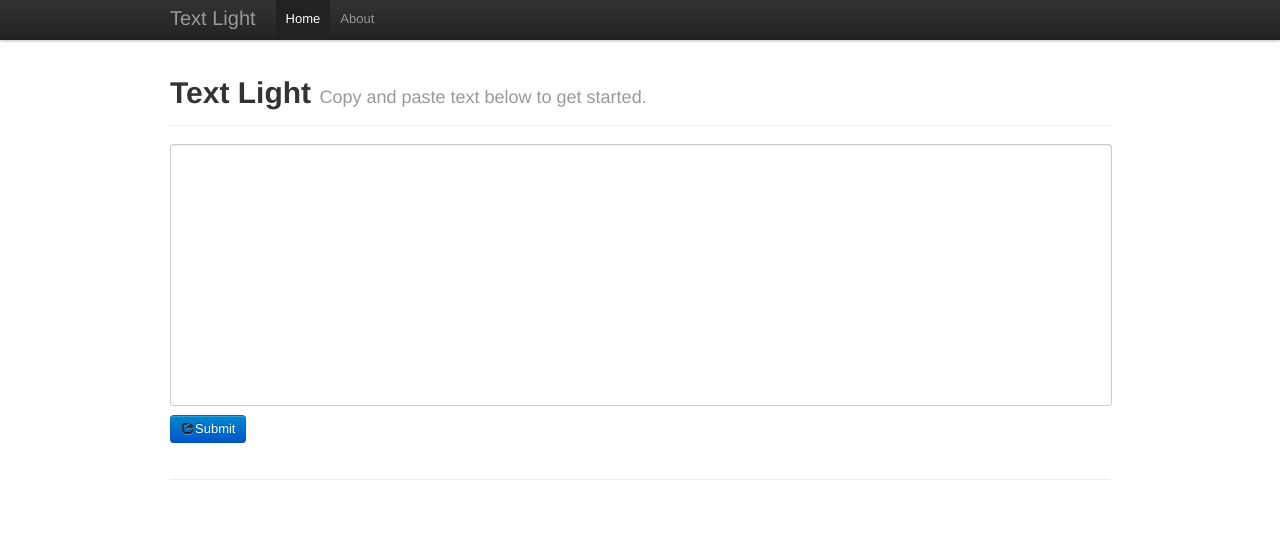
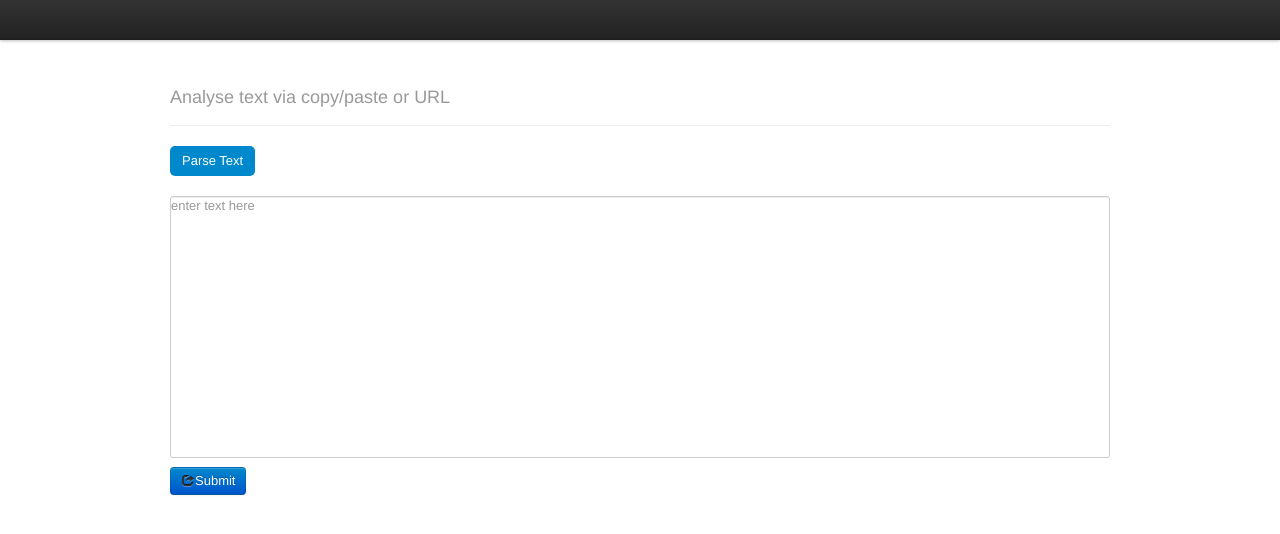
Before and after one commit to akabaker/UseYourWords, a Django app: page / in a window 1280 px wide. Shown: the top 534 px of the page. Run offline with Django 3.2, Linux system fonts and the light colour scheme; some libraries are stand-ins or nearby versions.

```diff
--- a/app/templates/base.html
+++ b/app/templates/base.html
@@ -2,7 +2,7 @@
 <html lang="en">
 <head>
 	<meta charset="utf-8" />
-	<title>Text Light</title>
+	<title></title>
 	<meta name="viewport" content="width=device-width, initial-scale=1.0" />
 	<link rel="stylesheet" type="text/css" href="static/css/reset.css" />
 	<link rel="stylesheet" type="text/css" href="static/css/bootstrap-responsive.css" />
@@ -21,8 +21,9 @@
 	<div class="navbar navbar-fixed-top">
 		<div class="navbar-inner">
 			<div class="container">
-				<a href="" class="brand">Text Light</a>
+				<a href="" class="brand"></a>
 				<div class="nav-collapse">
+				<!--
 				    <ul class="nav">
 				        <li class="active">
 				            <a href="#">Home</a>
@@ -31,6 +32,7 @@
 				            <a href="#">About</a>
 				        </li>
 				    </ul>
+				-->
 				</div> <!-- /.nav-collapse -->
 			</div> <!-- /.container -->
 		</div> <!--/.navbar-inner -->
--- a/app/templates/home.html
+++ b/app/templates/home.html
@@ -8,30 +8,26 @@
 	</div>
 	-->
 	<div class="page-header">
-		<h1>Text Light
-			<small>Copy and paste text below to get started.</small>
+		<h1>
+			<small>Analyse text via copy/paste or URL</small>
 		</h1>
 	</div>
 	<div class="row">
 		<div class="span12">
-			<div>
-				<form action="/submit/" id="upload" method="post">
+			<ul class="nav nav-pills">
+				<li class="active"><a href="#parse-text" data-toggle="tab">Parse Text</a></li>
+			</ul>
+			<div class="tab-content">
+				<div id="parse-text" class="tab-pane active">
+					<form action="/submit/" id="upload" method="post">
 					{% csrf_token %}
-						<textarea id="text-input" required="true" maxlength="5000" name="textarea"></textarea>
-						{% if form.textarea.errors %}
-							<ul class="unstyled">
-							{% for error in form.textarea.errors %}
-								<li class='alert alert-error'><strong>{{ error|escape }}</strong></li>
-							{% endfor %}
-							</ul>
-						{% endif %}
+						<textarea id="text-input" required="true" placeholder="enter text here" name="textarea"></textarea>
 						<button id="submit-text" class="btn btn-primary"><i class="icon-share"></i>Submit</button>
-				</form>
-			</div>
-			<div id="status"></div>
-		</div>
-	</div> <!-- /.row -->
-		<hr>
-	<div id="results">
+					</form>
+					<div id="results"></div>
+				</div>
+			</div> <!-- /.tab-content -->
+			<span id="loading">Loading..</span>
+		</div> <!-- /.span12 -->
 	</div> <!-- /.row -->
 {% endblock %}
--- a/app/views.py
+++ b/app/views.py
@@ -3,8 +3,10 @@ from django.shortcuts import render_to_response
 from django.http import HttpResponse, HttpResponseForbidden, Http404, HttpResponseRedirect
 from django.views.decorators.csrf import csrf_exempt
 from django.template import RequestContext
-from app.forms import SubmitText
+from app.forms import SubmitText, SubmitUrl
 from useyourwords import settings
+from BeautifulSoup import BeautifulSoup
+import math
 import nltk
 import tempfile
 import urllib2
@@ -24,20 +26,26 @@ def calc_word_freq(words):
 	return freq
 
 def generate_word_cloud(words):
-	#CSS font sizes
-	font_sizes = [10,20,30,40]
-	max_num = max(words.values())
+	result = {}
 
-	#Interval
-	step = max_num / len(range(0,2))
+	for word, word_count in words.items():
+		font_size = word_count * 8
+		if font_size >= 150:
+			result[word] = 150
+		else:
+			result[word] = str(font_size)
+	return result
 
-	result = {}
-	for word, count in words.items():
-		font_size_index = count / step
-		#result += '<span style="font-size:%dpx">%s - %d</span>' % (font_sizes[font_size_index], word, count)
-		result[word] = font_sizes[font_size_index]
+def parse_url(url):
+	html = urllib2.urlopen(url).read()
+	soup = BeautifulSoup(html)
+	paragraphs = soup.findAll('p')
 
-	return result
+	text = []
+	for p in paragraphs:
+		text.append(p.text)
+
+	return HttpResponse(text)
 
 @csrf_exempt
 def submit_text(request):
@@ -46,14 +54,14 @@ def submit_text(request):
 		if form.is_valid():
 			cd = form.cleaned_data
 			freq = calc_word_freq(cd.get('textarea'))
+			word_count = freq.N()
 			cloud = generate_word_cloud(freq)
-			results = {'freq': freq.items(), 'cloud': cloud }
+			results = {'freq': freq.items(), 'cloud': cloud, 'word_count': word_count }
 			return render_to_response('results.html', { 'results': results })
 
 		else:
 			#return render_to_response('home.html', {'form': form })
-			return HttpResponse('errors')
-
+			return HttpResponse('<div class="alert alert-error">Please insert some text</div>')
 	#else:
 	#	form = SubmitText()
 	#	return render_to_response('home.html', { 'form': form })
--- a/static/css/style.css
+++ b/static/css/style.css
@@ -37,7 +37,7 @@ body {
 
 #text-input {
 	height: 20em;
-	width: 100%;
+	width: 99.8%;
 	padding: 0px 0px 0px 0px;
 	resize: none;
 }
@@ -46,8 +46,3 @@ body {
 	background: url('/static/img/p11-1.jpg');
 	color: white;
 }
-
-
-.hero-unit p {
-	font-style: italic;
-}
--- a/static/js/app.js
+++ b/static/js/app.js
@@ -4,7 +4,9 @@ var App = function() {
 	 	input = $("#file-select"),
 	 	status = $("#status"),
 	 	text = $("#text-input"),
+	 	url = $("#url-input"),
 	 	submitBtn = $("#submit-text"),
+	 	results = $("#results"),
 	 	file;
 
 	return {
@@ -13,6 +15,11 @@ var App = function() {
 		submitBtn: submitBtn,
 
 		doSubmit: function() {
+			loading.ajaxStart(function() {
+				results.hide();
+				$(this).show();
+			});
+
 			$.ajax({
 				type: "POST",
 				url: "/submit/",
@@ -20,6 +27,10 @@ var App = function() {
 				success: function(result) {
 					$("#results").html(result);
 					//window.history.pushState(result, "results", "#results");
+					loading.ajaxStop(function() {
+						$(this).hide();
+						results.show();
+					});
 				}
 			});
 		},
@@ -41,6 +52,14 @@ var App = function() {
 				//This will prevent jquery from making the data into a query string
 				processData: false,
 				contentType: false,
+				statusCode: {
+					500: function() {
+						$("#results").html('<div class="alert alert-error">There was a problem parsing your text.</div>');
+						loading.ajaxStop(function() {
+							$(this).hide();
+						});
+					}
+				},
 				success: function(result) {
 					status.html("<span class='label label-success'>File uploaded </span></span>" + result + "</span>");
 					loading.ajaxStop(function() {
--- a/useyourwords/urls.py
+++ b/useyourwords/urls.py
@@ -8,6 +8,7 @@ admin.autodiscover()
 urlpatterns = patterns('',
 	(r'^$', index),
 	(r'^submit/', submit_text),
+	(r'^submit-url/', parse_url),
     # Examples:
     # url(r'^$', 'useyourwords.views.home', name='home'),
     # url(r'^useyourwords/', include('useyourwords.foo.urls')),
```
Also changed, not shown: app/forms.py (+4 -8 lines), app/templates/results.html (+6 -5 lines), 1 other file.
